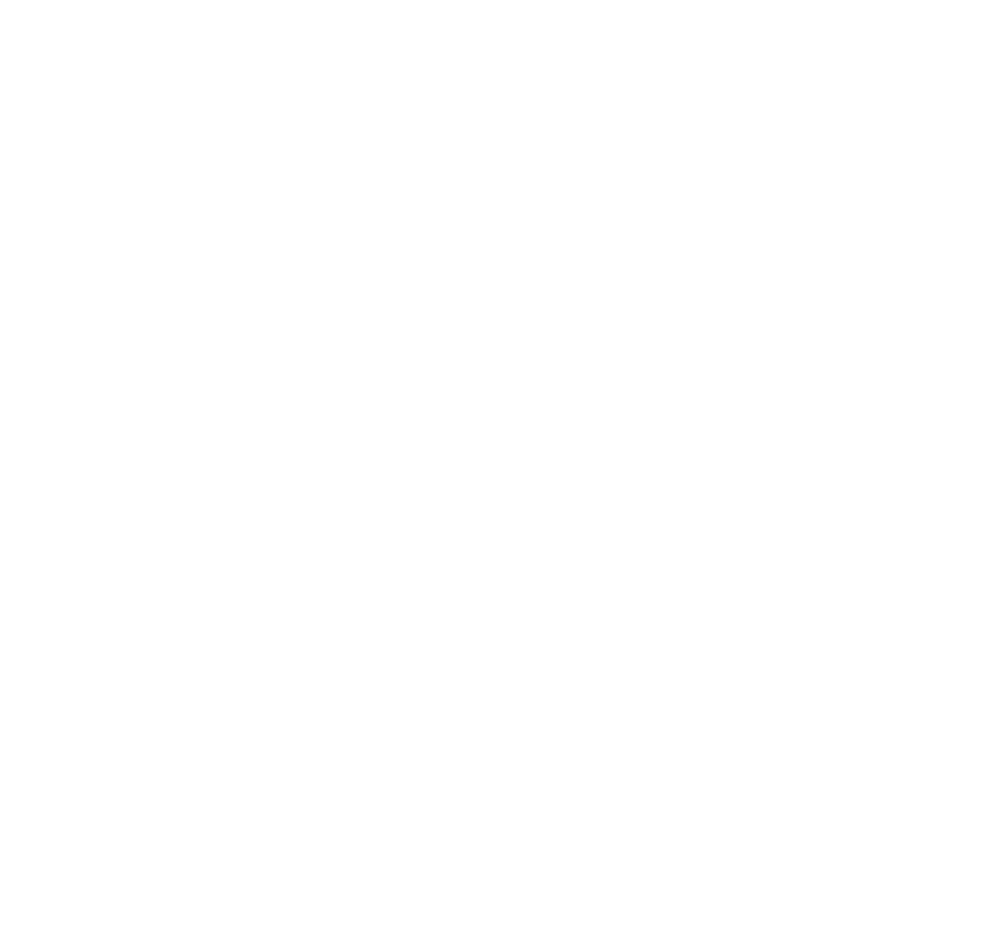
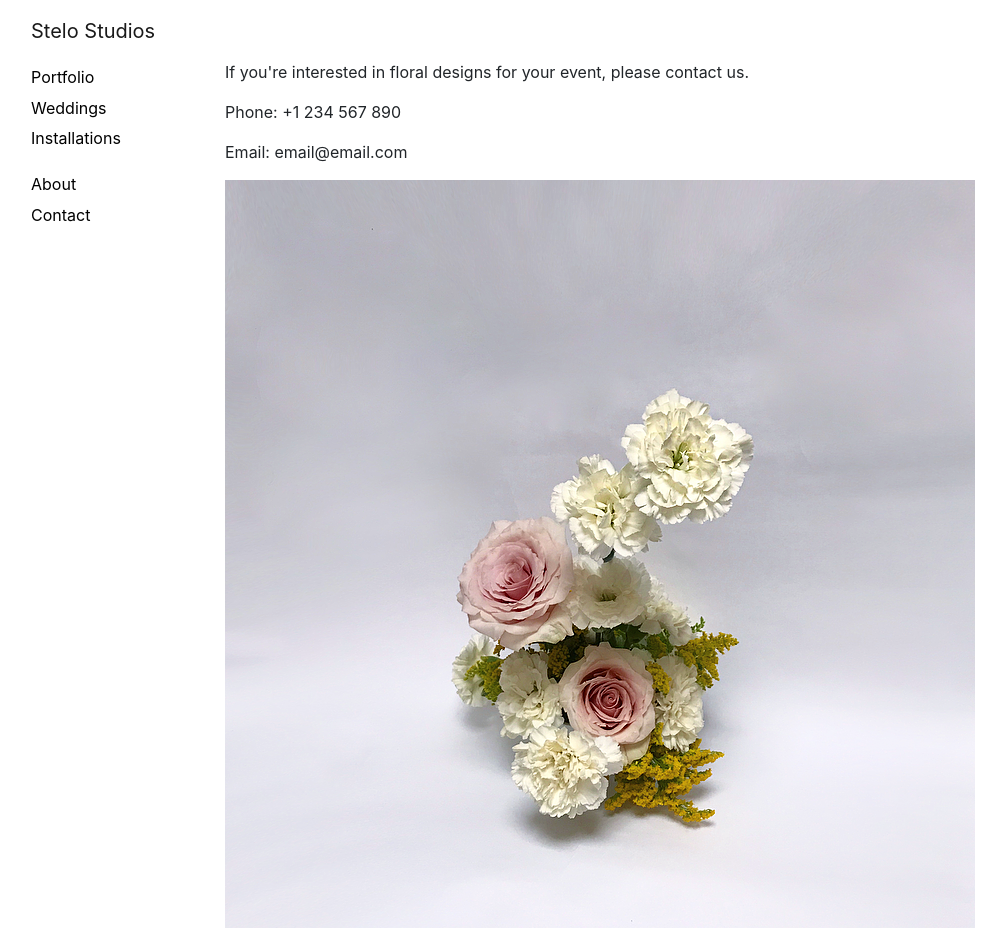
Before and after one commit to brendan-holmes/photography-portfolio, a website: page contact.html in a window 1280 px wide. Shown: the whole page, without its empty margins (0-1007 px from the left). Before the commit the page ends 800 px from the top, so only its background shows below. Drawn offline with nearby package versions, Linux system fonts and the light colour scheme.

Commit message:
about and contact pages, removed instagram page

```diff
--- a/about.html
+++ b/about.html
@@ -0,0 +1,59 @@
+<!DOCTYPE html>
+<html>
+<head>
+	<!-- Required meta tags always come first -->
+    <meta charset="utf-8">
+    <meta name="viewport" content="width=device-width, initial-scale=1, shrink-to-fit=no">
+    <meta http-equiv="x-ua-compatible" content="ie=edge">
+
+    <!-- Bootstrap CSS -->
+    <link rel="stylesheet" href="node_modules/bootstrap/dist/css/bootstrap.min.css">
+    <link rel="stylesheet" href="css/styles.css">
+	<title>Stelo Studios</title>
+</head>
+<body>
+	<div class="container-fluid">
+		<div class="row">
+			<div class="col-sm-2 col-lg-1 navbar-container">
+				<nav class="navbar navbar-light navbar-expand-sm px-0 flex-row flex-nowrap">
+					<button class="navbar-toggler" type="button" data-toggle="collapse" data-target="#Navbar">
+						<span class="navbar-toggler-icon"></span>
+					</button>
+					<div class="collapse navbar-collapse" id="Navbar">
+						<div class="nav flex-sm-column flex-row">
+							<a class="navbar-brand ml-auto" href="./home.html">Stelo Studios</a>
+							<div class="nav-section">
+								<a class="nav-item nav-link text-left" href="./portfolio.html">Portfolio</a>
+								<a class="nav-item nav-link" href="./weddings.html">Weddings</a>
+								<a class="nav-item nav-link" href="./installations.html">Installations</a>
+							</div>
+							<div class="nav-section">
+								<a class="nav-item nav-link" href="./about.html">About</a>
+								<a class="nav-item nav-link" href="./contact.html">Contact</a>
+							</div>
+						</div>
+					</div>
+				</nav>
+			</div>
+			<div class="col px-0">
+				<div class="content-container">
+					<div class="about-box">
+						<div class="row">
+							<div class="col col-sm-10">
+								<p>Stelo Studios is a floral design project by Simona Turco. Based in Toronto, Canada, Stelo Studios creates beautiful designs using a combination of locally foraged and premium botanicals.</p>
+							</div>
+						</div>
+						<img id="about-img" src="./img/about-simona.png">
+					</div>
+				</div>
+			</div>
+		</div>
+	</div>
+
+	<!-- jQuery first, then Popper.js, then Bootstrap JS. -->
+    <script src="node_modules/jquery/dist/jquery.slim.min.js"></script>
+    <script src="node_modules/popper.js/dist/umd/popper.min.js"></script>
+    <script src="node_modules/bootstrap/dist/js/bootstrap.min.js"></script>
+    <script src="./js/scripts.js"></script>
+</body>
+</html>
--- a/contact.html
+++ b/contact.html
@@ -0,0 +1,61 @@
+<!DOCTYPE html>
+<html>
+<head>
+	<!-- Required meta tags always come first -->
+    <meta charset="utf-8">
+    <meta name="viewport" content="width=device-width, initial-scale=1, shrink-to-fit=no">
+    <meta http-equiv="x-ua-compatible" content="ie=edge">
+
+    <!-- Bootstrap CSS -->
+    <link rel="stylesheet" href="node_modules/bootstrap/dist/css/bootstrap.min.css">
+    <link rel="stylesheet" href="css/styles.css">
+	<title>Stelo Studios</title>
+</head>
+<body>
+	<div class="container-fluid">
+		<div class="row">
+			<div class="col-sm-2 col-lg-1 navbar-container">
+				<nav class="navbar navbar-light navbar-expand-sm px-0 flex-row flex-nowrap">
+					<button class="navbar-toggler" type="button" data-toggle="collapse" data-target="#Navbar">
+						<span class="navbar-toggler-icon"></span>
+					</button>
+					<div class="collapse navbar-collapse" id="Navbar">
+						<div class="nav flex-sm-column flex-row">
+							<a class="navbar-brand ml-auto" href="./home.html">Stelo Studios</a>
+							<div class="nav-section">
+								<a class="nav-item nav-link text-left" href="./portfolio.html">Portfolio</a>
+								<a class="nav-item nav-link" href="./weddings.html">Weddings</a>
+								<a class="nav-item nav-link" href="./installations.html">Installations</a>
+							</div>
+							<div class="nav-section">
+								<a class="nav-item nav-link" href="./about.html">About</a>
+								<a class="nav-item nav-link" href="./contact.html">Contact</a>
+							</div>
+						</div>
+					</div>
+				</nav>
+			</div>
+			<div class="col px-0">
+				<div class="content-container">
+					<div class="about-box">
+						<div class="row">
+							<div class="col col-sm-10">
+								<p>If you're interested in floral designs for your event, please contact us.</p>
+								<p>Phone: +1 234 567 890</p>
+								<p>Email: email@email.com</p>
+							</div>
+						</div>
+						<img id="contact-img" src="./img/IMG-9745.PNG">
+					</div>
+				</div>
+			</div>
+		</div>
+	</div>
+
+	<!-- jQuery first, then Popper.js, then Bootstrap JS. -->
+    <script src="node_modules/jquery/dist/jquery.slim.min.js"></script>
+    <script src="node_modules/popper.js/dist/umd/popper.min.js"></script>
+    <script src="node_modules/bootstrap/dist/js/bootstrap.min.js"></script>
+    <script src="./js/scripts.js"></script>
+</body>
+</html>
--- a/css/styles.css
+++ b/css/styles.css
@@ -98,3 +98,11 @@ body {
 .nav-section {
 	padding: .5rem 0;
 }
+
+.about-box {
+	padding: 50px;
+}
+
+#contact-img, #about-img {
+	max-width: 100%;
+}
```
Also changed, not shown: home.html (+0 -1 lines), installations.html (+0 -1 lines), portfolio.html (+0 -1 lines), weddings.html (+0 -1 lines), img/about-simona.png (added), instagram.html (deleted).
